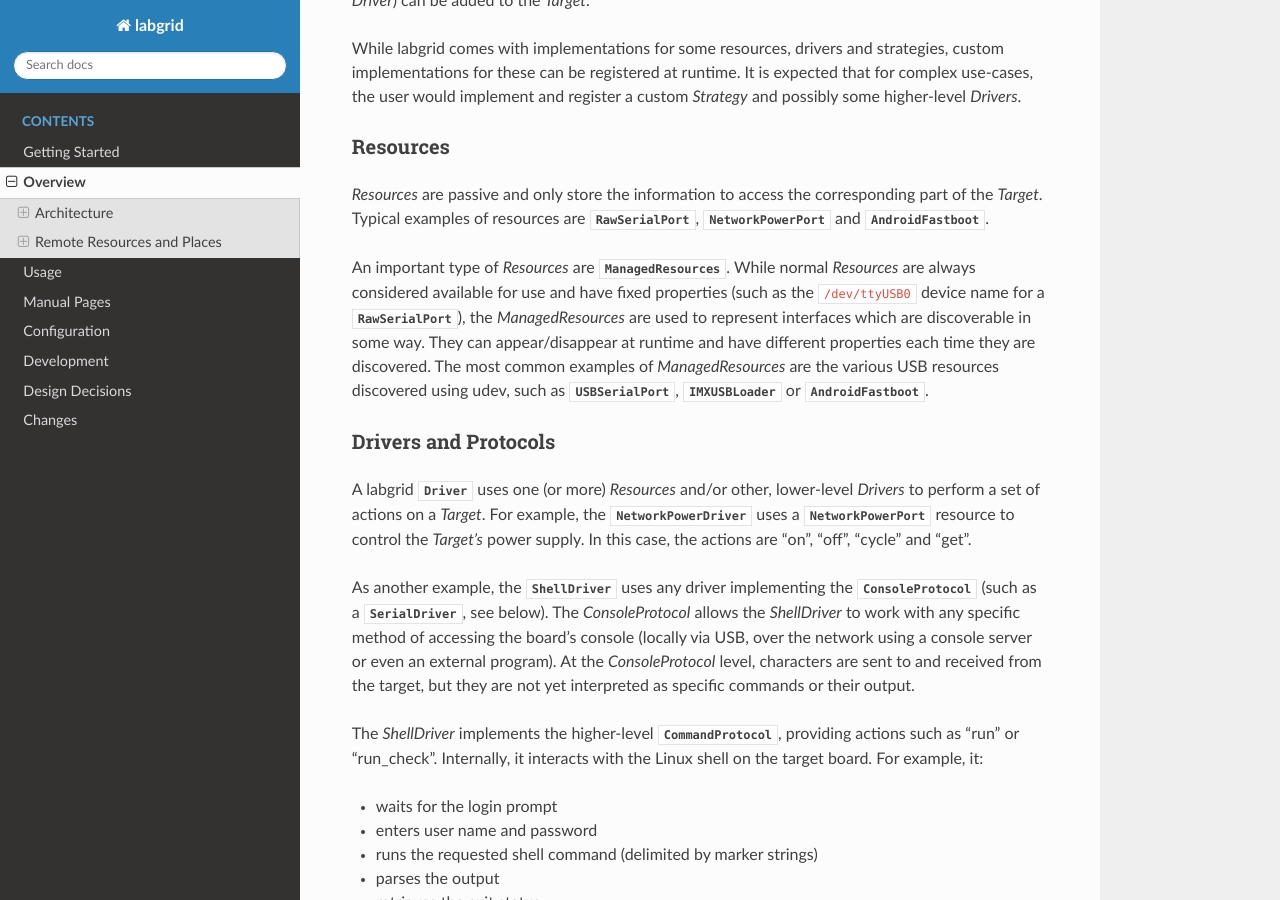
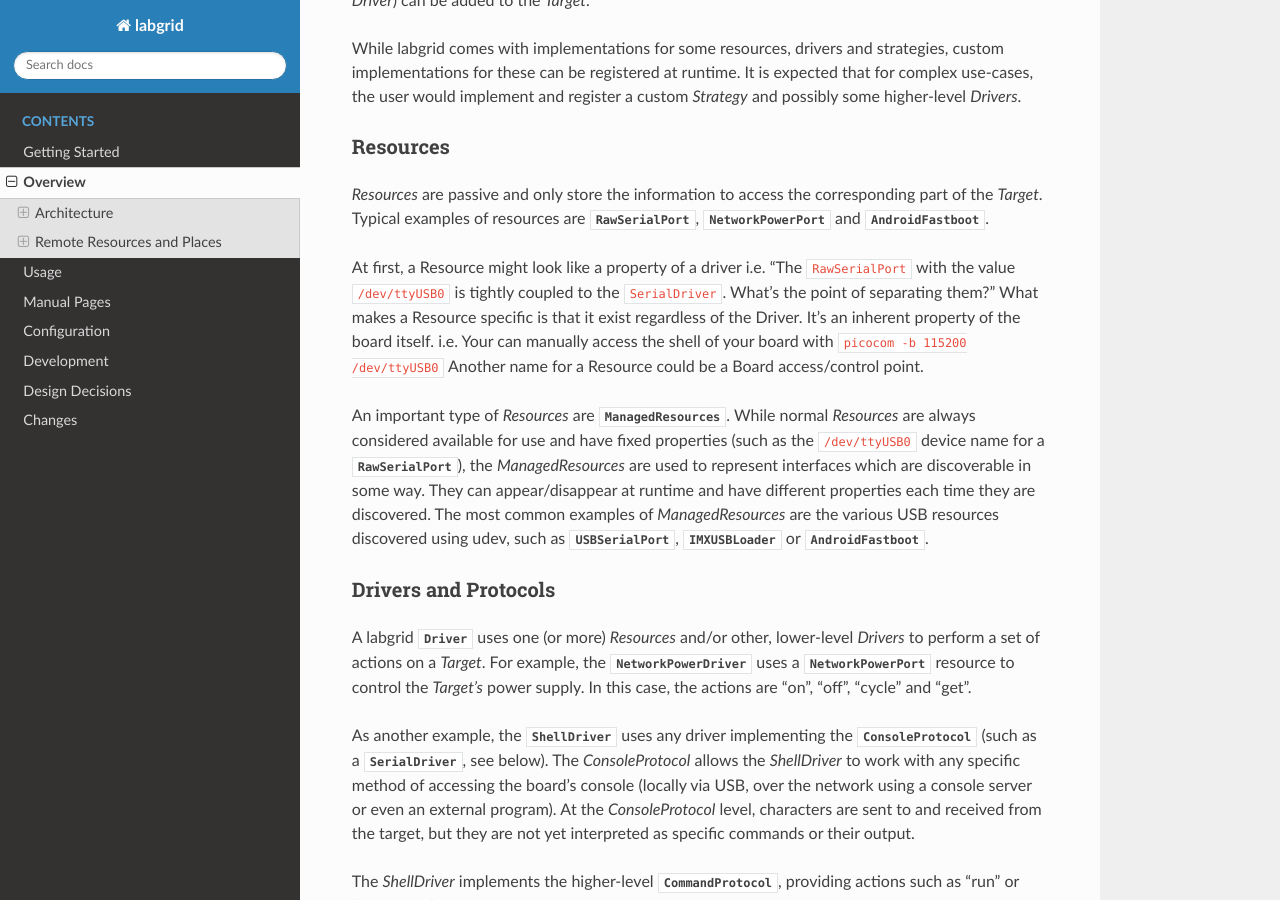
Before and after one commit to labgrid-project/labgrid, a Sphinx documentation site: the page built from doc/overview.rst, in a window 1280 px wide and 900 px high, scrolled down 494 px. Built offline with Sphinx 7.4.7 and the Read the Docs theme 2.0.0, drawn with Linux system fonts in a browser that asks for light colours; pages that are not in the unit, such as notebooks, are missing from menus.

Commit message:
Expand the clarification of the term Resource
Signed-off-by: Alan <alan.martinovic@gmail.com>

```diff
--- a/doc/overview.rst
+++ b/doc/overview.rst
@@ -34,6 +34,14 @@ Resources
 corresponding part of the `Target`.
 Typical examples of resources are :any:`RawSerialPort`, :any:`NetworkPowerPort`
 and :any:`AndroidFastboot`.
+
+At first, a Resource might look like a property of a driver
+i.e. "The ``RawSerialPort`` with the value ``/dev/ttyUSB0`` is tightly coupled to the ``SerialDriver``.
+What's the point of separating them?"
+What makes a Resource specific is that it exist regardless of the Driver.
+It's an inherent property of the board itself.
+i.e. Your can manually access the shell of your board with  ``picocom -b 115200 /dev/ttyUSB0``
+Another name for a Resource could be a Board access/control point.
 
 An important type of `Resources` are :any:`ManagedResources <ManagedResource>`.
 While normal `Resources` are always considered available for use and have fixed
```
